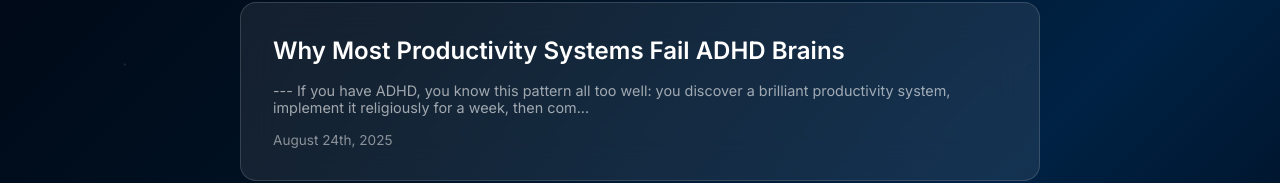
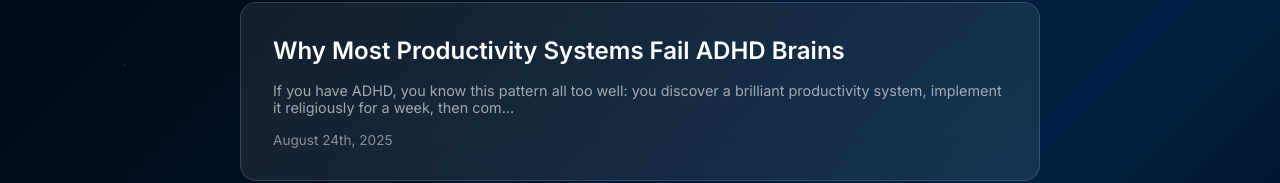
Before and after one commit to AnthonyDiCarlo/Blog, a website: page index.html in a window 1280 px wide. Shown: the part 276-459 px from the top of the page. Drawn offline with Linux system fonts and the light colour scheme.

Commit message:
removed a horizontal rule from the home page

```diff
--- a/index.html
+++ b/index.html
@@ -33,8 +33,7 @@
     <section class="blog-grid" id="blog">
             <a href="why-most-productivity-systems-fail-adhd-brains.html" class="blog-card">
                 <h2>Why Most Productivity Systems Fail ADHD Brains</h2>
-                <p>---
-If you have ADHD, you know this pattern all too well: you discover a brilliant productivity system, implement it religiously for a week, then com...</p>
+                <p>If you have ADHD, you know this pattern all too well: you discover a brilliant productivity system, implement it religiously for a week, then com...</p>
                 <div class="date">August 24th, 2025</div>
             </a>
 
```
